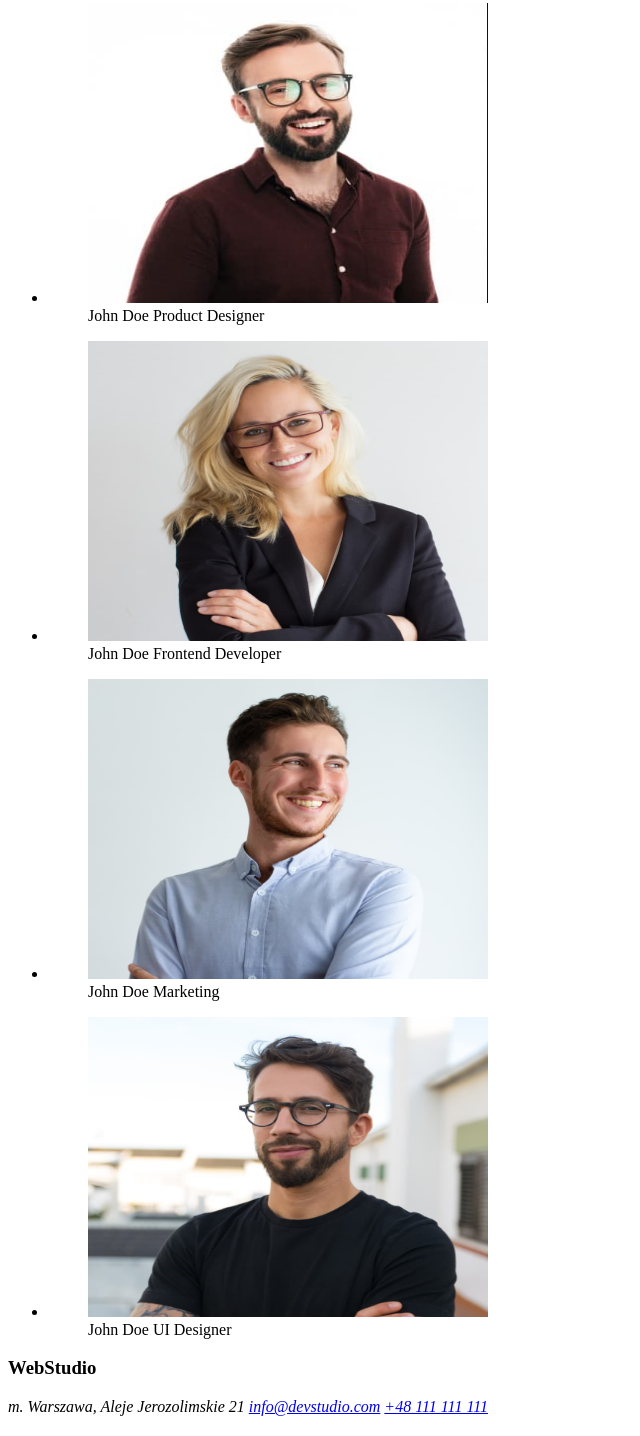
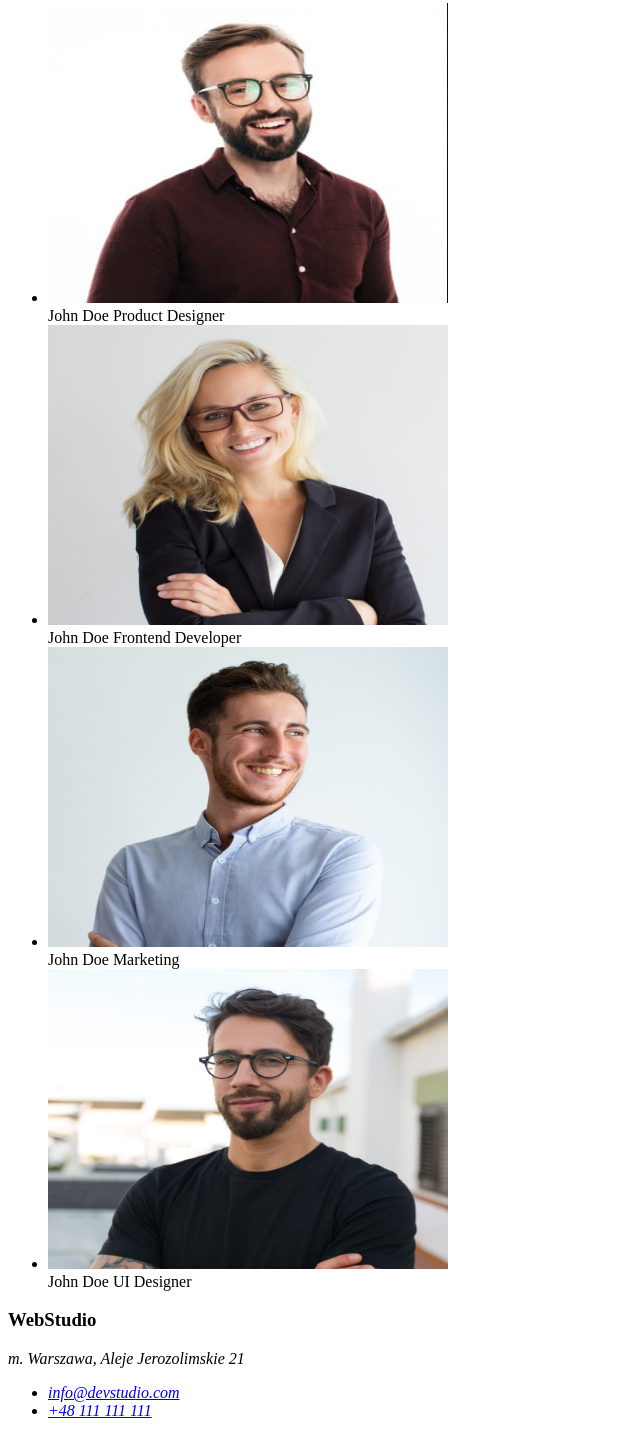
Before and after one commit to MaciekDul/goit-markup-hw-01, a plain HTML site: page index.html in a window 1280 px wide. Shown: the part 1606-3042 px from the top of the page, without its empty margins (0-640 px from the left). Drawn offline with Linux system fonts and the light colour scheme.

Commit message:
Update index.html

```diff
--- a/index.html
+++ b/index.html
@@ -90,48 +90,40 @@
         <h2>Nasz zespół</h2>
         <ul>
           <li>
-            <figure>
             <img
               src="./images/image4.jpg"
               alt="John Doe Product Designer"
               width="400"
               height="300"
             />
-              <figcaption>John Doe Product Designer</figcaption>
-            </figure>
+            <div>John Doe Product Designer</div>
           </li>
           <li>
-            <figure>
             <img
               src="./images/image6.jpg"
               alt="John Doe Frontend Developer"
               width="400"
               height="300"
             />
-              <figcaption>John Doe Frontend Developer</figcaption>
-            </figure>
+            <div>John Doe Frontend Developer</div>
           </li>
           <li>
-            <figure>
             <img
               src="./images/image5.jpg"
               alt="John Doe Marketing"
               width="400"
               height="300"
             />
-              <figcaption>John Doe Marketing</figcaption>
-            </figure>
+            <div>John Doe Marketing</div>
           </li>
           <li>
-            <figure>
             <img
               src="./images/image7.jpg"
               alt="John UI Designer"
               width="400"
               height="300"
             />
-              <figcaption>John Doe UI Designer</figcaption>
-            </figure>
+            <div>John Doe UI Designer</div>
           </li>
         </ul>
       </section>
@@ -140,8 +132,10 @@
       <h3>WebStudio</h3>
       <address>
         <a>m. Warszawa, Aleje Jerozolimskie 21</a>
-        <a href="mailto:info@devstudio.com">info@devstudio.com</a>
-        <a href="tel:+48111111111">+48 111 111 111</a>
+        <ul>
+          <li><a href="mailto:info@devstudio.com">info@devstudio.com</a></li>
+          <li><a href="tel:+48111111111">+48 111 111 111</a></li>
+        </ul>
       </address>
     </footer>
   </body>
```
Lines whose indentation alone changed are shown as unchanged.
